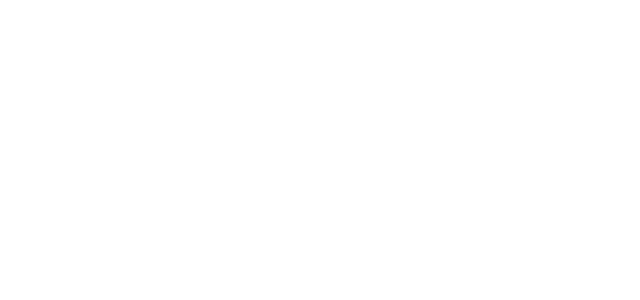
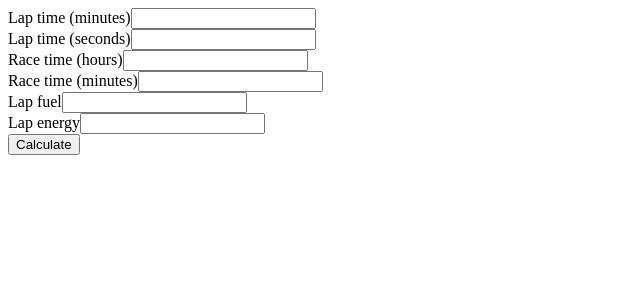
Before and after one commit to JulianGrey/react-fuel-calculator, a React (Vite) app: page / in a window 1280 px wide. Shown: the top 300 px of the page, without its empty margins (0-640 px from the left). Built offline with nearby package versions, Linux system fonts and the light colour scheme.

Commit message:
Create initial Calculator component

```diff
--- a/src/App.tsx
+++ b/src/App.tsx
@@ -1,7 +1,11 @@
 import './App.scss'
+import Calculator from './components/Calculator/Calculator'
 
-function App() {return (
-    <></>
+function App() {
+  return (
+    <div className='fuel-calculator'>
+      <Calculator></Calculator>
+    </div>
   )
 }
 
--- /dev/null
+++ b/src/components/Calculator/Calculator.module.scss
@@ -0,0 +1 @@
+.calculator {}
--- /dev/null
+++ b/src/components/Calculator/Calculator.tsx
@@ -0,0 +1,59 @@
+import styles from './Calculator.module.scss'
+
+import { calculate } from '../../services/calculate'
+
+export default function Calculator() {
+  async function calculateFuel(formData: FormData) {
+    const lapEnergy = formData.get('lap-energy')
+    const lapFuel = formData.get('lap-fuel')
+    const lapTimeMinutes = formData.get('lap-time-minutes')
+    const lapTimeSeconds = formData.get('lap-time-seconds')
+    const raceTimeHours = formData.get('race-time-hours')
+    const raceTimeMinutes = formData.get('race-time-minutes')
+
+    const payload = {
+      lapDuration: { lapTimeMinutes, lapTimeSeconds },
+      lapFuel,
+      raceDuration: { raceTimeHours, raceTimeMinutes },
+      lapEnergy,
+    }
+
+    try {
+      const data = await calculate(payload)
+    } catch (error) {
+      console.error('Error', error)
+    }
+  }
+
+  return (
+    <div className='calculator'>
+      <form action={calculateFuel}>
+        <div className='form-row'>
+          <label htmlFor='lap-time-minutes'>Lap time (minutes)</label>
+          <input name='lap-time-minutes' type='number' />
+        </div>
+        <div className='form-row'>
+          <label htmlFor='lap-time-seconds'>Lap time (seconds)</label>
+          <input name='lap-time-seconds' type='number' />
+        </div>
+        <div className='form-row'>
+          <label htmlFor='race-time-hours'>Race time (hours)</label>
+          <input name='race-time-hours' type='number' />
+        </div>
+        <div className='form-row'>
+          <label htmlFor='race-time-minutes'>Race time (minutes)</label>
+          <input name='race-time-minutes' type='number' />
+        </div>
+        <div className='form-row'>
+          <label htmlFor='lap-fuel'>Lap fuel</label>
+          <input name='lap-fuel' type='number' />
+        </div>
+        <div className='form-row'>
+          <label htmlFor='lap-energy'>Lap energy</label>
+          <input name='lap-energy' type='number' />
+        </div>
+        <button type='submit'>Calculate</button>
+      </form>
+    </div>
+  )
+}
```
